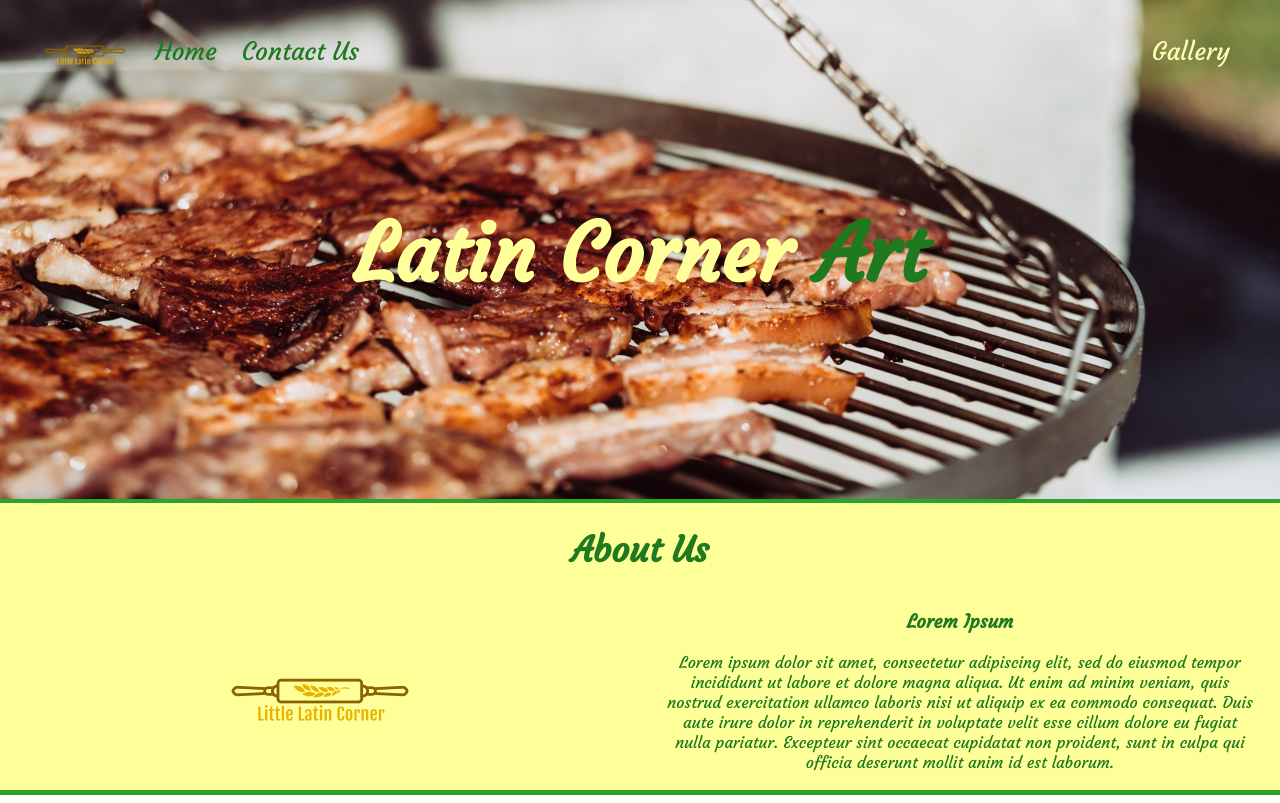
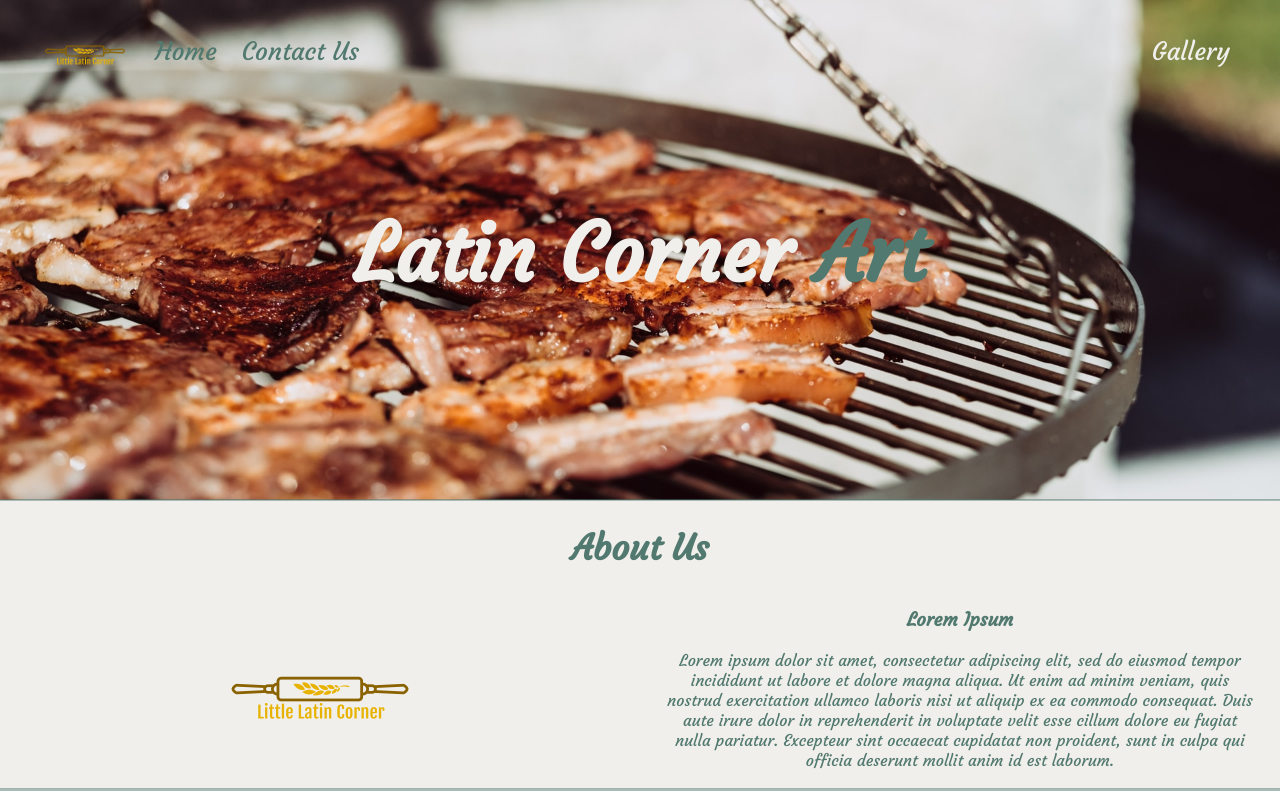
Before and after one commit to joseciudadruiz/latin-food, a plain HTML site: page index.html in a window 1280 px wide. Drawn offline with Linux system fonts and the light colour scheme.

Commit message:
color change

```diff
--- a/index.css
+++ b/index.css
@@ -27,7 +27,7 @@ a {
   float: left;
   padding-right: 1em;
   font-size: 25px;
-  color: rgb(31, 122, 31);
+  color: rgb(82, 121, 111);
 
 }
 #logo {
@@ -40,7 +40,7 @@ a {
 .toggle {
   background: transparent;
   border-radius: 50%;
-  border-color: rgba(41, 163, 41, 0.4);
+  border-color: rgba(82, 121, 111, 0.4);
   margin-top: 15px;
   margin-left: auto;
   margin-right: auto;
@@ -50,7 +50,7 @@ a {
   margin-left: auto;
   margin-right: auto;
   text-align: center;
-  background-color: rgba(31, 122, 31, 0.7);
+  background-color: rgba(82, 121, 111, 0.6);
   width: 50%;
   height: auto;
 }
@@ -61,7 +61,7 @@ a {
 .second-block {
   float: right;
   padding-right: 50px;
-  color: rgb(255, 255, 179);
+  color: rgb(240, 239, 235);
   font-size: 25px;
 }
 /* hero */
@@ -75,21 +75,21 @@ a {
 .hero {
   padding-top: 150px;
   font-size: 40px;
-  color: rgb(255, 255, 153);
+  color: rgb(240, 239, 235);
 }
 
 hr {
   margin-top: -1px;
-  background-color: rgb(41, 163, 41);
+  background-color: rgba(82, 121, 111, 0.5);
   border: 5px;
-  height: 5px;
+  height: 3px;
 }
 #food {
-  color: rgb(31, 122, 31);
+  color: rgb(82, 121, 111);
 }
 /* about-us */
 .about-us {
-  background: rgb(255, 255, 153);
+  background: rgb(240, 239, 235);
   height: auto;
   margin-top: -30px;
 }
@@ -97,7 +97,7 @@ hr {
   padding-top: 25px;
   text-align: center;
   font-size: 35px;
-  color: rgb(31, 122, 31);
+  color: rgb(82, 121, 111);
 }
 .inline {
   width: 100%;
@@ -121,7 +121,7 @@ hr {
   text-align: center;
   padding-left: 25px;
   padding-right: 25px;
-  color: rgb(31, 122, 31);
+  color: rgb(82, 121, 111);
 }
 /* media screen */
 @media only screen and (max-width: 800px) {
```
